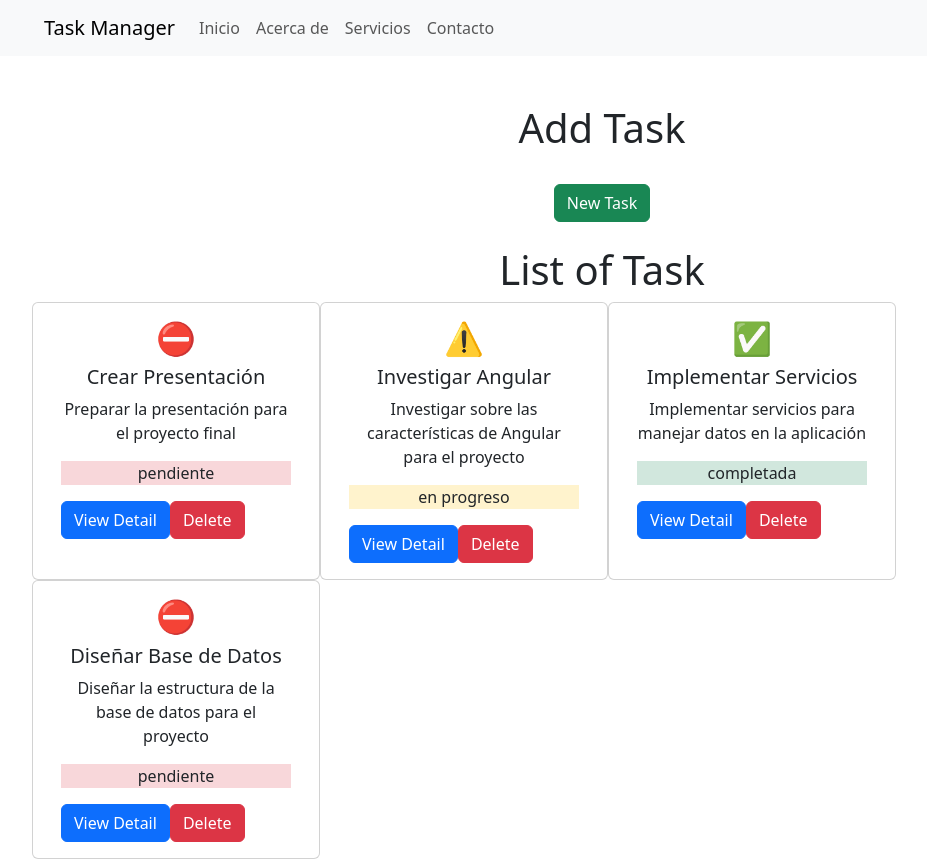
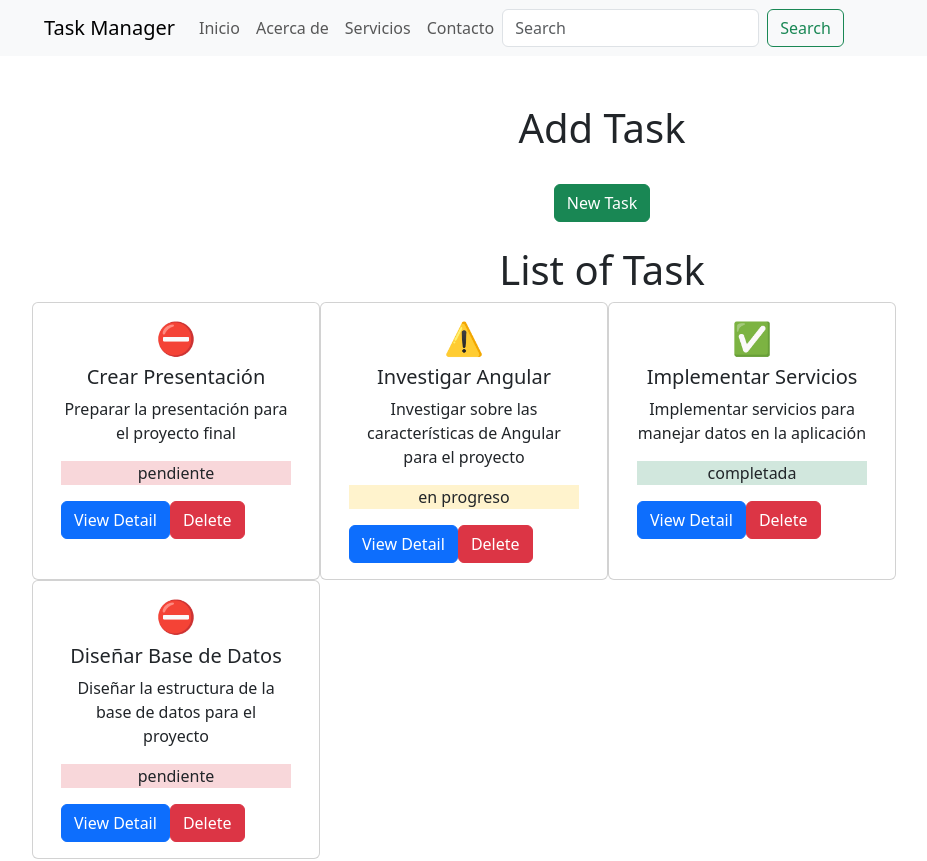
Before and after one commit to iivansaanchez/TaskManager, an Angular app: page / in a window 1280 px wide. Shown: the top 861 px of the page, without its empty margins (38-965 px from the left). Built offline with nearby package versions, Linux system fonts and the light colour scheme.

Commit message:
Fase 4 completada

```diff
--- a/src/app/app.component.html
+++ b/src/app/app.component.html
@@ -1,5 +1,5 @@
-<app-navbar></app-navbar>
+<app-navbar (busqueda)="obtenerBusqueda($event)"></app-navbar>
 <div>
-  <app-task-list (tareaSeleccionada)="getTask($event)" ></app-task-list>
+  <app-task-list (tareaSeleccionada)="getTask($event)" [tareaBuscada]="titulo"></app-task-list>
   <app-task-detail [tareaSeleccionada]="taskSelected"></app-task-detail>
 </div>
--- a/src/app/app.component.ts
+++ b/src/app/app.component.ts
@@ -27,4 +27,10 @@ export class AppComponent {
   getTask(task: Task){
     this.taskSelected = task;
   }
+
+  titulo = "";
+
+  obtenerBusqueda(task: string){
+    this.titulo = task;
+  }
 }
--- a/src/app/shared/navbar/navbar.component.html
+++ b/src/app/shared/navbar/navbar.component.html
@@ -19,6 +19,10 @@
             <a class="nav-link" href="#">Contacto</a>
           </li>
         </ul>
+        <form class="d-flex" role="search">
+          <input class="form-control me-2" type="search" placeholder="Search" aria-label="Search" name="search" [(ngModel)]="palabraBuscada" (keyup)="enviarPalabraBuscar()">
+          <button class="btn btn-outline-success" type="submit">Search</button>
+        </form>
       </div>
     </div>
   </nav>
--- a/src/app/shared/navbar/navbar.component.ts
+++ b/src/app/shared/navbar/navbar.component.ts
@@ -1,12 +1,20 @@
-import { Component } from '@angular/core';
+import { Component, Output, EventEmitter } from '@angular/core';
+import { FormsModule } from '@angular/forms';
 
 @Component({
   selector: 'app-navbar',
   standalone: true,
-  imports: [],
+  imports: [FormsModule],
   templateUrl: './navbar.component.html',
   styleUrl: './navbar.component.css'
 })
 export class NavbarComponent {
 
+  @Output() busqueda = new EventEmitter<string>();
+
+  palabraBuscada !: string;
+
+  enviarPalabraBuscar() {
+    this.busqueda.emit(this.palabraBuscada);
+  }
 }
--- a/src/app/task/task-list/task-list.component.html
+++ b/src/app/task/task-list/task-list.component.html
@@ -2,7 +2,7 @@
 <h1 align="center">List of Task</h1>
 <div class="container mb-3">
     <div class="row">
-        @for (task of tasks; track $index) {
+        @for (task of buscarTarea(); track $index) {
             <div class="card" style="width: 18rem;">
                 <div class="card-body">
                     @if (task.priority === 'alta') {
--- a/src/app/task/task-list/task-list.component.ts
+++ b/src/app/task/task-list/task-list.component.ts
@@ -17,6 +17,8 @@ export class TaskListComponent {
   @Output() tareaSeleccionada = new EventEmitter<Task>();
   //Creamos una variable asociada al @Input con el mismo tipo que el objeto que emite el padre
   @Input() tareaAnadida !: Omit<Task, "id">
+
+  @Input() tareaBuscada !: string;
 
 
   tasks: Task[] = [
@@ -73,4 +75,8 @@ export class TaskListComponent {
     }
     this.tasks.push(newTask);
   }
+
+  buscarTarea(): Task[] {
+    return this.tasks.filter(task => task.title.includes(this.tareaBuscada))
+  }
 }
```
